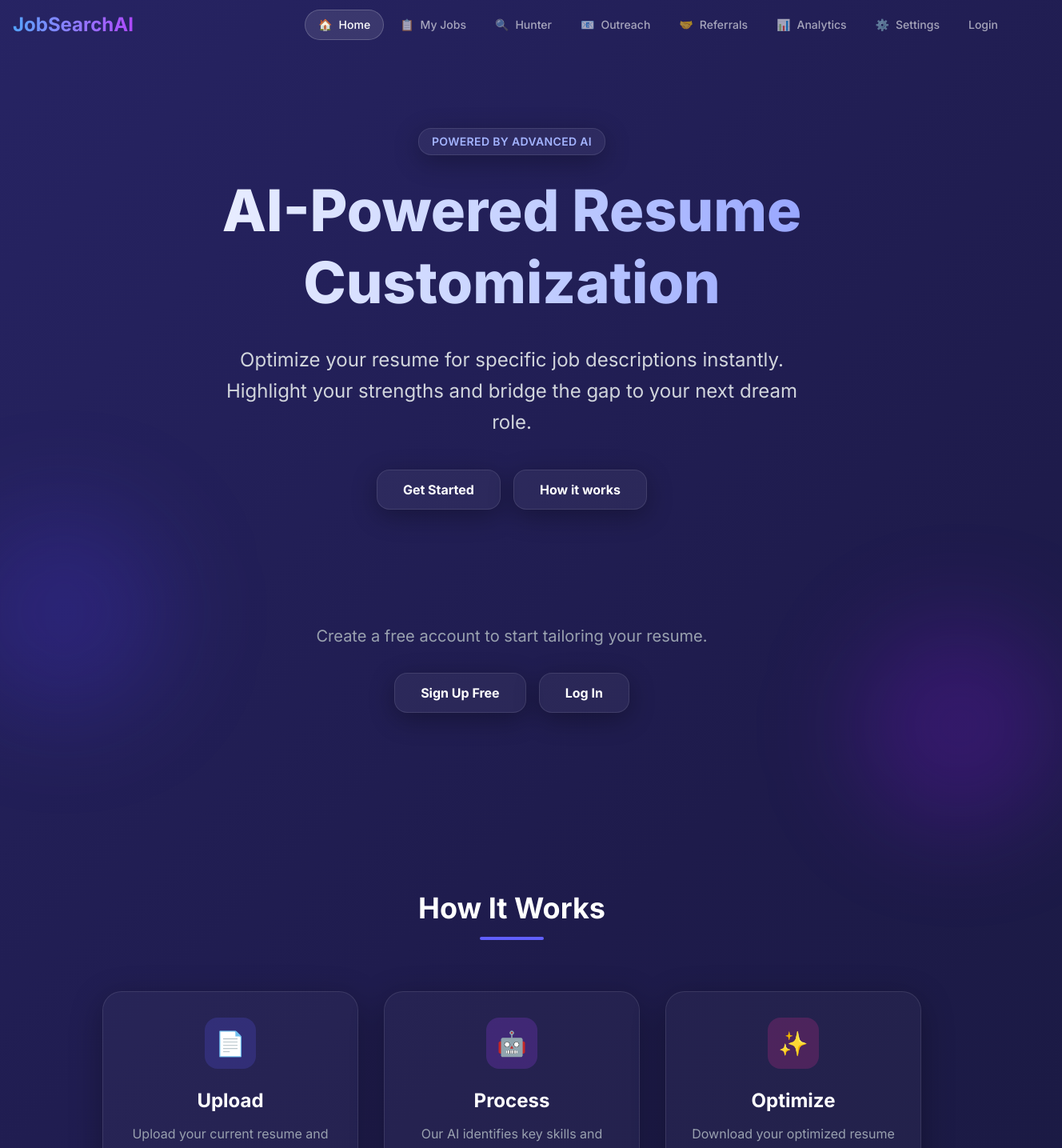
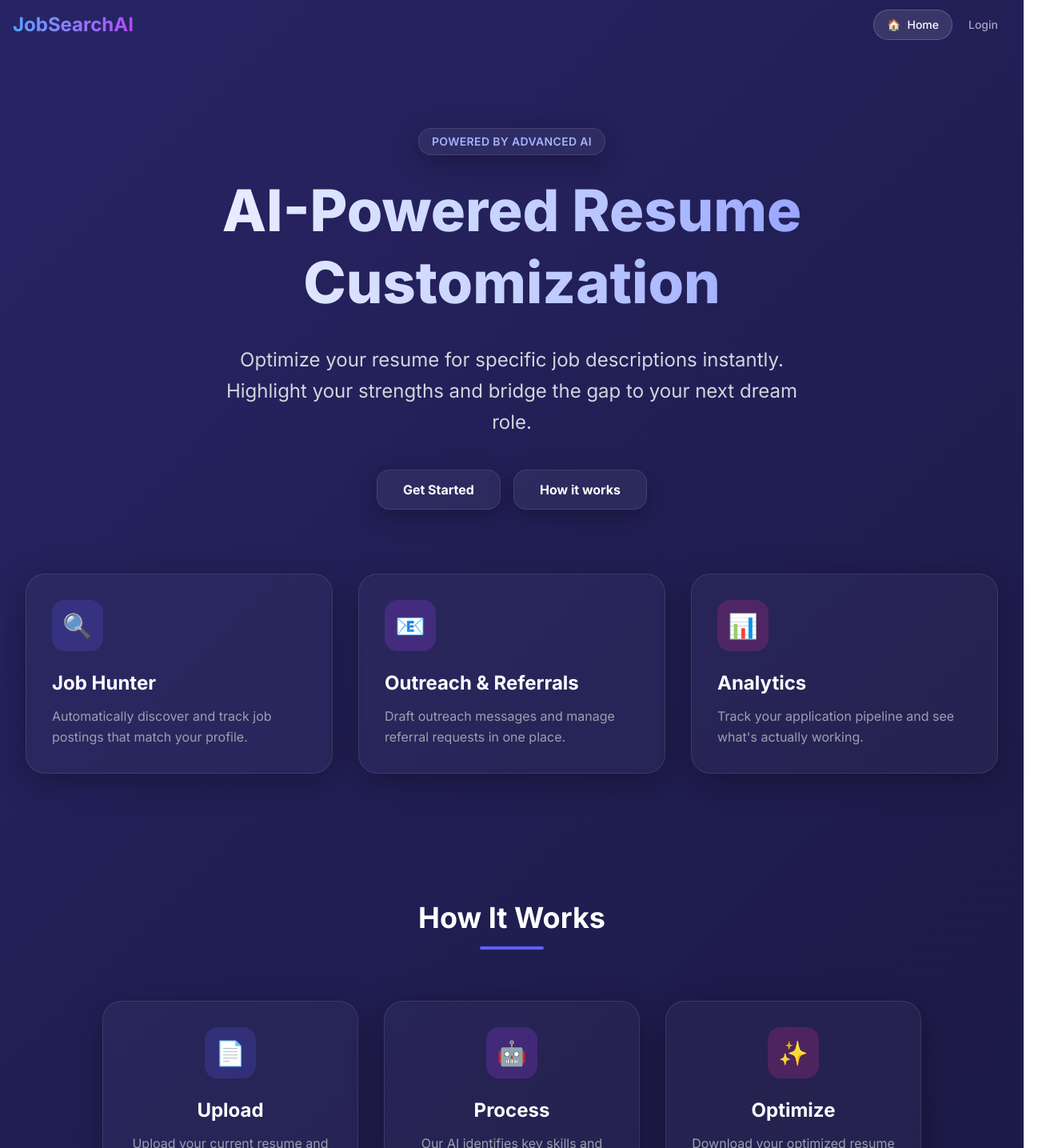
Before and after one commit to Neelansh-Khare/JobSearchAI, a Next.js app in the folder frontend/: page / in a window 1280 px wide. Shown: the top 1435 px of the page at 80% size, 1328 px wide, since content can reach past the window. Built offline with nearby package versions, Linux system fonts and the light colour scheme.

Commit message:
homepage

```diff
--- /dev/null
+++ b/frontend/src/app/dashboard/page.tsx
@@ -0,0 +1,111 @@
+'use client';
+
+import { useState, useEffect } from 'react';
+import { toast } from 'react-hot-toast';
+import { useRouter } from 'next/navigation';
+import JobApplicationForm from "@/components/JobApplicationForm";
+import ResultDisplay from "@/components/ResultDisplay";
+import { JobSearchAPI, getApiBaseUrl, getToken } from "@/services/api";
+import { CustomizeResumeResponse } from '@/types';
+import Dashboard from '@/components/Dashboard';
+
+export default function DashboardPage() {
+  const [isLoading, setIsLoading] = useState(false);
+  const [result, setResult] = useState<CustomizeResumeResponse | null>(null);
+  const [isMounted, setIsMounted] = useState(false);
+  const [showCustomizer, setShowCustomizer] = useState(false);
+  const router = useRouter();
+
+  // Handle client-side only rendering to avoid hydration errors
+  useEffect(() => {
+    setIsMounted(true);
+    if (!getToken()) {
+      router.replace('/login');
+    }
+  }, [router]);
+
+  const handleSubmit = async (jobDescription: string, resumeFile: File, jobId?: number) => {
+    setIsLoading(true);
+
+    try {
+      let data;
+      if (jobId) {
+        // If job was saved, use tailorResume to link it in the database
+        data = await JobSearchAPI.tailorResume(jobId, resumeFile);
+      } else {
+        // Otherwise use generic customizeResume
+        data = await JobSearchAPI.customizeResume(jobDescription, resumeFile);
+      }
+      setResult(data);
+    } catch (err) {
+      toast.error(err instanceof Error ? err.message : 'An unexpected error occurred during customization');
+      setResult(null);
+    } finally {
+      setIsLoading(false);
+    }
+  };
+
+  const handleReset = () => {
+    setResult(null);
+  };
+
+  // Return null during server-side rendering or first client-side render
+  if (!isMounted || !getToken()) {
+    return null;
+  }
+
+  // Default view: dashboard overview
+  if (!showCustomizer && !result) {
+    return (
+      <div className="min-h-screen p-4 md:p-8 animate-fade-in">
+        <main className="max-w-7xl mx-auto space-y-20 pb-20">
+          <Dashboard onOpenCustomizer={() => setShowCustomizer(true)} />
+        </main>
+      </div>
+    );
+  }
+
+  return (
+    <div className="min-h-screen p-4 md:p-8 animate-fade-in">
+      <main className="max-w-7xl mx-auto space-y-20 pb-20">
+        {showCustomizer && (
+          <div className="mt-8">
+            <button
+              onClick={() => setShowCustomizer(false)}
+              className="text-indigo-400 hover:text-indigo-300 transition-colors text-sm flex items-center gap-2"
+            >
+              ← Back to Dashboard
+            </button>
+          </div>
+        )}
+
+        <section className="mt-8 text-center">
+          <h1 className="text-5xl md:text-6xl lg:text-7xl font-extrabold mb-8 bg-clip-text text-transparent bg-gradient-to-r from-white via-indigo-200 to-indigo-400 leading-tight">
+            AI-Powered Resume <br className="hidden md:block" /> Customization
+          </h1>
+        </section>
+
+        {!result ? (
+          <section className="relative">
+            <div className="absolute -top-20 -left-20 w-64 h-64 bg-indigo-600/20 rounded-full blur-3xl -z-10"></div>
+            <div className="absolute -bottom-20 -right-20 w-64 h-64 bg-purple-600/20 rounded-full blur-3xl -z-10"></div>
+            <h2 className="text-3xl font-bold text-center mb-10 text-white">Start Customizing</h2>
+            <JobApplicationForm onSubmit={handleSubmit} isLoading={isLoading} />
+          </section>
+        ) : (
+          <section className="animate-fade-in">
+            <ResultDisplay
+              result={result}
+              onReset={handleReset}
+              apiBaseUrl={getApiBaseUrl()}
+            />
+          </section>
+        )}
+      </main>
+
+      <footer className="mt-20 border-t border-white/10 py-10 text-center text-gray-500">
+        <p>© {new Date().getFullYear()} JobSearchAI. All rights reserved.</p>
+      </footer>
+    </div>
+  );
+}
--- a/frontend/src/app/hunter/page.tsx
+++ b/frontend/src/app/hunter/page.tsx
@@ -75,7 +75,7 @@ export default function HunterPage() {
               <Link href="/jobs">
                 <GlassButton variant="secondary">My Jobs</GlassButton>
               </Link>
-              <Link href="/">
+              <Link href="/dashboard">
                 <GlassButton variant="primary">Customize Resume</GlassButton>
               </Link>
             </div>
--- a/frontend/src/app/jobs/page.tsx
+++ b/frontend/src/app/jobs/page.tsx
@@ -117,7 +117,7 @@ export default function JobsPage() {
               <Link href="/hunter">
                 <GlassButton>Find Jobs</GlassButton>
               </Link>
-              <Link href="/">
+              <Link href="/dashboard">
                 <GlassButton variant="primary">Customize Resume</GlassButton>
               </Link>
             </div>
@@ -188,7 +188,7 @@ export default function JobsPage() {
                 <Link href="/hunter">
                   <GlassButton>Find Jobs</GlassButton>
                 </Link>
-                <Link href="/">
+                <Link href="/dashboard">
                   <GlassButton variant="primary">Customize Resume</GlassButton>
                 </Link>
               </div>
--- a/frontend/src/app/login/page.tsx
+++ b/frontend/src/app/login/page.tsx
@@ -23,7 +23,7 @@ export default function LoginPage() {
     try {
       await JobSearchAPI.login(email, password);
       toast.success('Successfully logged in!', { id: loginToast });
-      router.push('/jobs');
+      router.push('/dashboard');
       router.refresh();
     } catch (err: any) {
       toast.error(err.message || 'Login failed. Please check your credentials.', { id: loginToast });
--- a/frontend/src/app/page.tsx
+++ b/frontend/src/app/page.tsx
@@ -1,93 +1,37 @@
 'use client';
 
 import { useState, useEffect } from 'react';
-import { toast } from 'react-hot-toast';
-import JobApplicationForm from "@/components/JobApplicationForm";
-import ResultDisplay from "@/components/ResultDisplay";
-import { JobSearchAPI, getApiBaseUrl, getToken } from "@/services/api";
+import { useRouter } from 'next/navigation';
+import { getToken } from '@/services/api';
 import GlassCard from '@/components/GlassCard';
-import { CustomizeResumeResponse } from '@/types';
-import Dashboard from '@/components/Dashboard';
 
 export default function Home() {
-  const [isLoading, setIsLoading] = useState(false);
-  const [result, setResult] = useState<CustomizeResumeResponse | null>(null);
   const [isMounted, setIsMounted] = useState(false);
-  const [isLoggedIn, setIsLoggedIn] = useState(false);
-  const [showCustomizer, setShowCustomizer] = useState(false);
+  const router = useRouter();
 
-  // Handle client-side only rendering to avoid hydration errors
+  // Logged-in users don't see the marketing page — send them to their dashboard.
   useEffect(() => {
     setIsMounted(true);
-    setIsLoggedIn(!!getToken());
-  }, []);
+    if (getToken()) {
+      router.replace('/dashboard');
+    }
+  }, [router]);
 
-  const handleSubmit = async (jobDescription: string, resumeFile: File, jobId?: number) => {
-    setIsLoading(true);
-
-    try {
-      let data;
-      if (jobId) {
-        // If job was saved, use tailorResume to link it in the database
-        data = await JobSearchAPI.tailorResume(jobId, resumeFile);
-      } else {
-        // Otherwise use generic customizeResume
-        data = await JobSearchAPI.customizeResume(jobDescription, resumeFile);
-      }
-      setResult(data);
-    } catch (err) {
-      toast.error(err instanceof Error ? err.message : 'An unexpected error occurred during customization');
-      setResult(null);
-    } finally {
-      setIsLoading(false);
-    }
-  };
-
-  const handleReset = () => {
-    setResult(null);
-  };
-
-  // Return null during server-side rendering or first client-side render
-  if (!isMounted) {
+  // Avoid a flash of marketing content for logged-in users before the redirect fires.
+  if (!isMounted || getToken()) {
     return null;
-  }
-
-  // If logged in and NOT showing customizer, show dashboard
-  if (isLoggedIn && !showCustomizer && !result) {
-    return (
-      <div className="min-h-screen p-4 md:p-8 animate-fade-in">
-        <main className="max-w-7xl mx-auto space-y-20 pb-20">
-          <Dashboard onOpenCustomizer={() => setShowCustomizer(true)} />
-        </main>
-      </div>
-    );
   }
 
   return (
     <div className="min-h-screen p-4 md:p-8 animate-fade-in">
       <main className="max-w-7xl mx-auto space-y-20 pb-20">
-        {isLoggedIn && showCustomizer && (
-            <div className="mt-8">
-                <button
-                    onClick={() => setShowCustomizer(false)}
-                    className="text-indigo-400 hover:text-indigo-300 transition-colors text-sm flex items-center gap-2"
-                >
-                    ← Back to Dashboard
-                </button>
-            </div>
-        )}
-
-        <section className={`${isLoggedIn ? 'mt-8' : 'mt-16'} text-center`}>
-          {!isLoggedIn && (
+        <section className="mt-16 text-center">
           <div className="inline-block px-4 py-1.5 mb-6 glassmorphism text-indigo-300 text-sm font-semibold tracking-wide uppercase">
             Powered by Advanced AI
           </div>
-          )}
           <h1 className="text-5xl md:text-6xl lg:text-7xl font-extrabold mb-8 bg-clip-text text-transparent bg-gradient-to-r from-white via-indigo-200 to-indigo-400 leading-tight">
             AI-Powered Resume <br className="hidden md:block" /> Customization
           </h1>
-          {!isLoggedIn && (
-            <>
           <p className="text-xl md:text-2xl text-gray-300 mb-10 max-w-3xl mx-auto leading-relaxed">
             Optimize your resume for specific job descriptions instantly.
             Highlight your strengths and bridge the gap to your next dream role.
@@ -100,42 +44,27 @@ export default function Home() {
               How it works
             </a>
           </div>
-            </>
-          )}
         </section>
 
-        {!result ? (
-          <section className="relative">
-            <div className="absolute -top-20 -left-20 w-64 h-64 bg-indigo-600/20 rounded-full blur-3xl -z-10"></div>
-            <div className="absolute -bottom-20 -right-20 w-64 h-64 bg-purple-600/20 rounded-full blur-3xl -z-10"></div>
-            {isLoggedIn ? (
-              <>
-                <h2 className="text-3xl font-bold text-center mb-10 text-white">Start Customizing</h2>
-                <JobApplicationForm onSubmit={handleSubmit} isLoading={isLoading} />
-              </>
-            ) : (
-              <div className="text-center py-16">
-                <p className="text-xl text-gray-400 mb-8">Create a free account to start tailoring your resume.</p>
-                <div className="flex justify-center gap-4">
-                  <a href="/register" className="glassmorphism px-8 py-3 bg-indigo-600/20 hover:bg-indigo-600/30 text-white font-bold transition-all">
-                    Sign Up Free
-                  </a>
-                  <a href="/login" className="glassmorphism px-8 py-3 hover:bg-white/10 text-white font-bold transition-all">
-                    Log In
-                  </a>
-                </div>
-              </div>
-            )}
+        <section className="grid grid-cols-1 md:grid-cols-3 gap-8">
+          <GlassCard className="p-8 border-white/5 hover:border-indigo-500/30">
+            <div className="w-16 h-16 bg-indigo-500/20 rounded-2xl flex items-center justify-center text-3xl mb-6">🔍</div>
+            <h3 className="text-2xl font-bold mb-3 text-white">Job Hunter</h3>
+            <p className="text-gray-400 leading-relaxed">Automatically discover and track job postings that match your profile.</p>
+          </GlassCard>
+
+          <GlassCard className="p-8 border-white/5 hover:border-indigo-500/30">
+            <div className="w-16 h-16 bg-purple-500/20 rounded-2xl flex items-center justify-center text-3xl mb-6">📧</div>
+            <h3 className="text-2xl font-bold mb-3 text-white">Outreach & Referrals</h3>
+            <p className="text-gray-400 leading-relaxed">Draft outreach messages and manage referral requests in one place.</p>
+          </GlassCard>
+
+          <GlassCard className="p-8 border-white/5 hover:border-indigo-500/30">
+            <div className="w-16 h-16 bg-pink-500/20 rounded-2xl flex items-center justify-center text-3xl mb-6">📊</div>
+            <h3 className="text-2xl font-bold mb-3 text-white">Analytics</h3>
+            <p className="text-gray-400 leading-relaxed">Track your application pipeline and see what's actually working.</p>
+          </GlassCard>
         </section>
-        ) : (
-          <section className="animate-fade-in">
-            <ResultDisplay
-              result={result}
-              onReset={handleReset}
-              apiBaseUrl={getApiBaseUrl()}
-            />
-          </section>
-        )}
 
         <section id="about" className="py-20 max-w-5xl mx-auto">
           <div className="text-center mb-16">
@@ -162,6 +91,18 @@ export default function Home() {
             </GlassCard>
           </div>
         </section>
+
+        <section className="text-center py-16">
+          <p className="text-xl text-gray-400 mb-8">Create a free account to start tailoring your resume.</p>
+          <div className="flex justify-center gap-4">
+            <a href="/register" className="glassmorphism px-8 py-3 bg-indigo-600/20 hover:bg-indigo-600/30 text-white font-bold transition-all">
+              Sign Up Free
+            </a>
+            <a href="/login" className="glassmorphism px-8 py-3 hover:bg-white/10 text-white font-bold transition-all">
+              Log In
+            </a>
+          </div>
+        </section>
       </main>
 
       <footer className="mt-20 border-t border-white/10 py-10 text-center text-gray-500">
--- a/frontend/src/app/referrals/page.tsx
+++ b/frontend/src/app/referrals/page.tsx
@@ -156,7 +156,7 @@ export default function ReferralsPage() {
               <Link href="/jobs">
                 <GlassButton>My Jobs</GlassButton>
               </Link>
-              <Link href="/">
+              <Link href="/dashboard">
                 <GlassButton>Home</GlassButton>
               </Link>
             </div>
--- a/frontend/src/app/register/page.tsx
+++ b/frontend/src/app/register/page.tsx
@@ -32,7 +32,7 @@ export default function RegisterPage() {
 
       // After registration, log them in
       await JobSearchAPI.login(email, password);
-      router.push('/jobs');
+      router.push('/dashboard');
       router.refresh();
     } catch (err: any) {
       toast.error(err.message || 'Registration failed. Please try again.', { id: regToast });
--- a/frontend/src/components/Navbar.tsx
+++ b/frontend/src/components/Navbar.tsx
@@ -6,14 +6,18 @@ import { useState, useEffect } from 'react';
 import { JobSearchAPI, getToken } from '@/services/api';
 import { useRouter } from 'next/navigation';
 
-const navItems = [
-  { name: 'Home', href: '/', icon: '🏠' },
+const loggedInNavItems = [
+  { name: 'Dashboard', href: '/dashboard', icon: '🏠' },
   { name: 'My Jobs', href: '/jobs', icon: '📋' },
   { name: 'Hunter', href: '/hunter', icon: '🔍' },
   { name: 'Outreach', href: '/outreach', icon: '📧' },
   { name: 'Referrals', href: '/referrals', icon: '🤝' },
   { name: 'Analytics', href: '/analytics', icon: '📊' },
   { name: 'Settings', href: '/settings', icon: '⚙️' },
+];
+
+const loggedOutNavItems = [
+  { name: 'Home', href: '/', icon: '🏠' },
 ];
 
 export default function Navbar() {
@@ -31,6 +35,8 @@ export default function Navbar() {
     return () => window.removeEventListener('scroll', handleScroll);
   }, [pathname]);
 
+  const visibleNavItems = isLoggedIn ? loggedInNavItems : loggedOutNavItems;
+
   const handleLogout = () => {
     JobSearchAPI.logout();
     setIsLoggedIn(false);
@@ -43,14 +49,14 @@ export default function Navbar() {
       scrolled ? 'bg-black/40 backdrop-blur-lg border-b border-white/10 shadow-lg' : 'bg-transparent'
     }`}>
       <div className="max-w-7xl mx-auto flex items-center justify-between">
-        <Link href="/" className="flex items-center space-x-2">
+        <Link href={isLoggedIn ? '/dashboard' : '/'} className="flex items-center space-x-2">
           <span className="text-2xl font-bold bg-gradient-to-r from-blue-400 to-purple-500 bg-clip-text text-transparent">
             JobSearchAI
           </span>
         </Link>
 
         <div className="hidden md:flex items-center space-x-1">
-          {navItems.map((item) => {
+          {visibleNavItems.map((item) => {
             const isActive = pathname === item.href;
             return (
               <Link
@@ -86,7 +92,7 @@ export default function Navbar() {
         </div>
 
         <div className="flex md:hidden items-center space-x-2 overflow-x-auto pb-2 scrollbar-hide">
-          {navItems.map((item) => {
+          {visibleNavItems.map((item) => {
             const isActive = pathname === item.href;
             return (
               <Link
```
Lines whose indentation alone changed are shown as unchanged.
